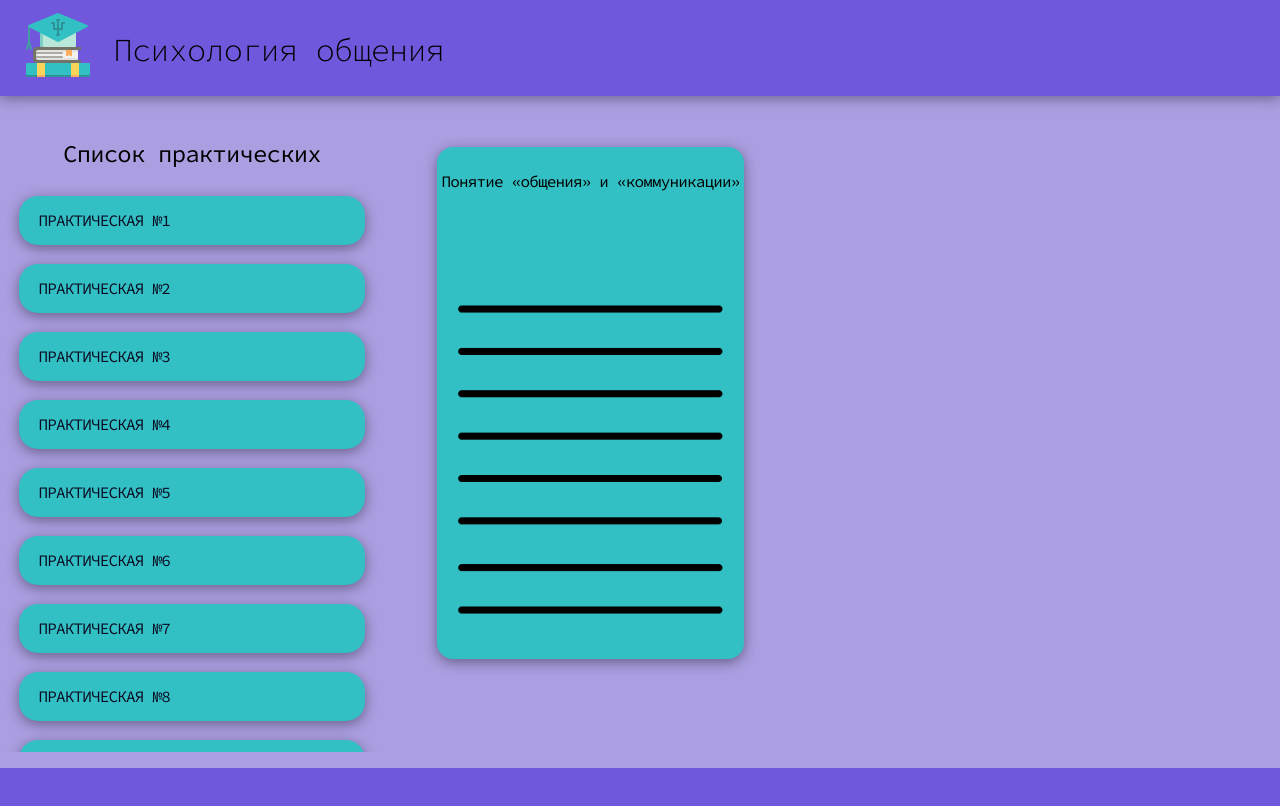
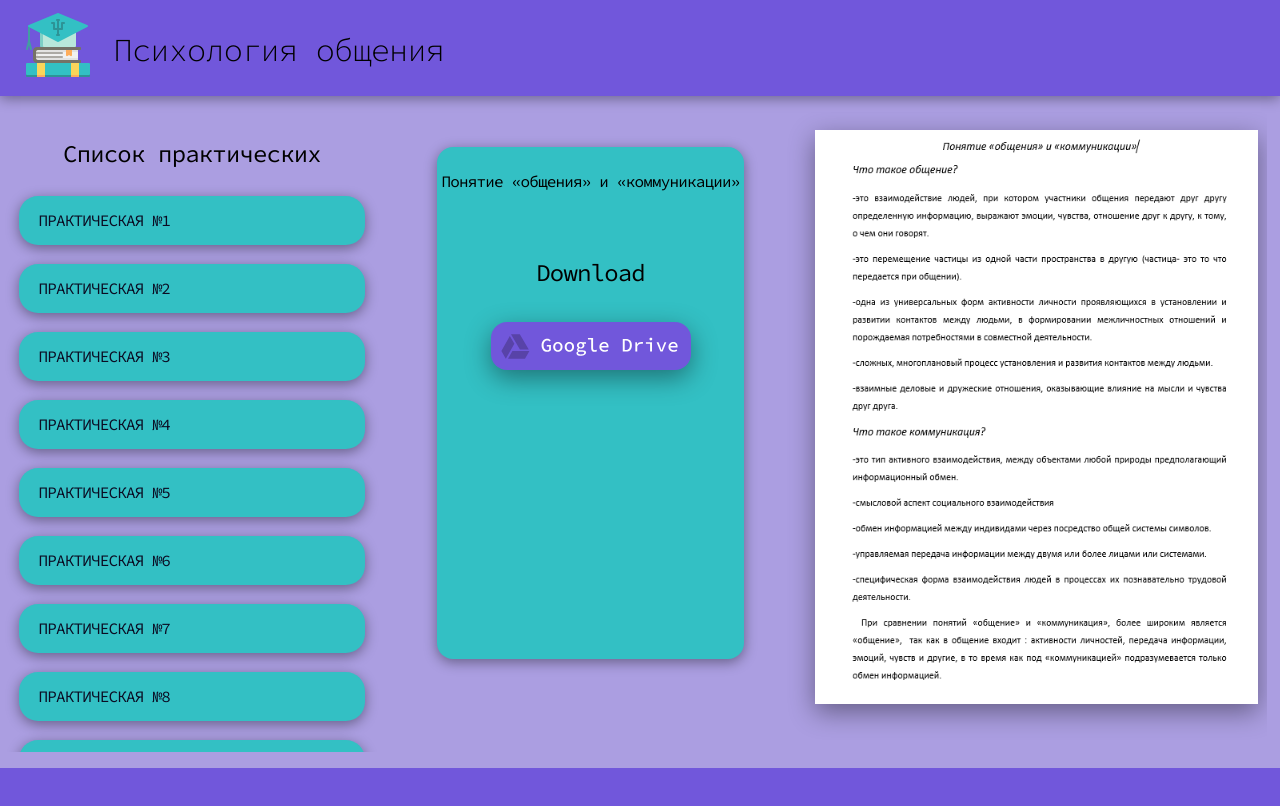
Before and after one commit to neitoo/psyofcom, a plain HTML site: page pract1.html in a window 1280 px wide. Drawn offline with Linux system fonts and the light colour scheme.

Commit message:
added button

```diff
--- a/pract1.html
+++ b/pract1.html
@@ -31,6 +31,11 @@
         <div class="right-window">
             <div class="name-raboty">
                 <p>Понятие «общения» и «коммуникации» </p>
+                <p id="name-down">Download</p>
+                <a href="#"><img id="download" src="img/googlebutton.svg" alt=""></a>
+            </div>
+            <div class="rabota">
+                <img id="photos" src="/source/pract1.png" alt="pract1">
             </div>
         </div>
     </section>
--- a/style.css
+++ b/style.css
@@ -117,12 +117,12 @@ body {
     overflow-y: auto;
     max-height: inherit;
     box-sizing: border-box;
-    display: flex;
     flex-direction: column;
 }
 
 .name-raboty {
     display: block;
+    float: left;
     margin: 4% 0 0 6%;
     width: 30vw;
     height: 900px;
@@ -132,15 +132,49 @@ body {
     text-align: center;
     font-size: 20px;
     font-weight: 400;
-    background-image: url(img/faketext.png);
-    background-repeat: no-repeat;
-    background-position: center;
-    background-size: 100%;
     box-shadow: 0 4px 16px rgba(0, 0, 0, 0.4);
 }
 
+#name-down {
+    margin-top: 70px;
+    font-size: 30px;
+    font-weight: 500;
+}
+
+#download {
+    position: relative;
+    margin: 0 auto;
+    padding: 8px 24px;
+    display: block;
+    -webkit-filter: drop-shadow( 0px 10px 16px rgba(0, 0, 0, 0.4) );
+    filter: drop-shadow( 0px 10px 16px rgba(0, 0, 0, 0.4) );
+}
+
+#download:focus,
+#download:hover {
+    -webkit-filter: drop-shadow( 0px 10px 16px rgba(72, 236, 241, 0.6));
+    filter: drop-shadow( 0px 10px 16px rgba(72, 236, 241, 0.6));
+}
+
+#download:active {
+    filter: grayscale(40%);
+}
+
+.rabota{
+    position: relative;
+    display: block;
+    float: left;
+    margin: 2% 0 0 8% ;
+    -webkit-filter: drop-shadow( 0px 10px 16px rgba(0, 0, 0, 0.4) );
+    filter: drop-shadow( 0px 10px 16px rgba(0, 0, 0, 0.4) );
+}
+
+#photos {
+
+}
+
 .empty {
-    display: inline-block;
+    display: block;
     max-height: 80vh;
     border-radius: 20px;
     text-align: center;
```
Also changed, not shown: img/googlebutton.svg (added), source/pract1.png (added).
